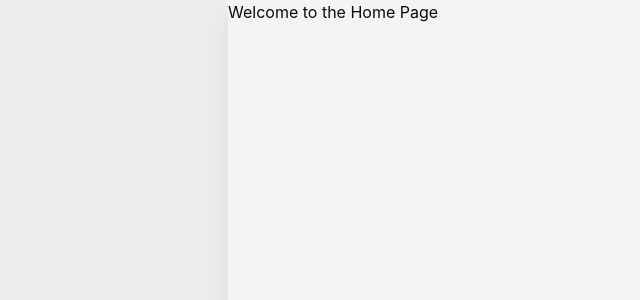
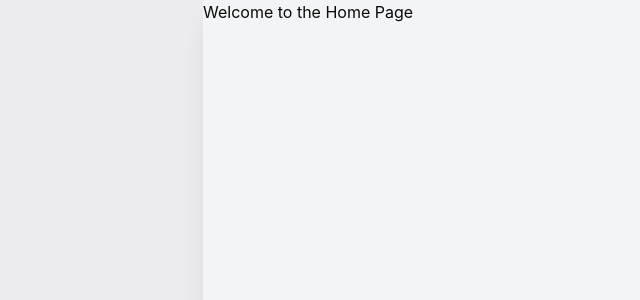
Before and after one commit to ArpaAP/soulbin, a Next.js app: page / in a window 1280 px wide. Shown: the top 300 px of the page, without its empty margins (197-837 px from the left). Built offline with nearby package versions, Linux system fonts and the light colour scheme.

Commit message:
fix: 뷰포트 크기 수정

```diff
--- a/src/app/layout.tsx
+++ b/src/app/layout.tsx
@@ -32,7 +32,7 @@ export default function RootLayout({
       <body
         className={`${pretendard.variable} flex min-h-screen items-start justify-center bg-[#ececef] antialiased`}
       >
-        <main className="bg-background min-h-screen w-full max-w-[430px] shadow-xl">
+        <main className="bg-background min-h-screen w-full max-w-[480px] shadow-xl">
           {children}
         </main>
       </body>
```
